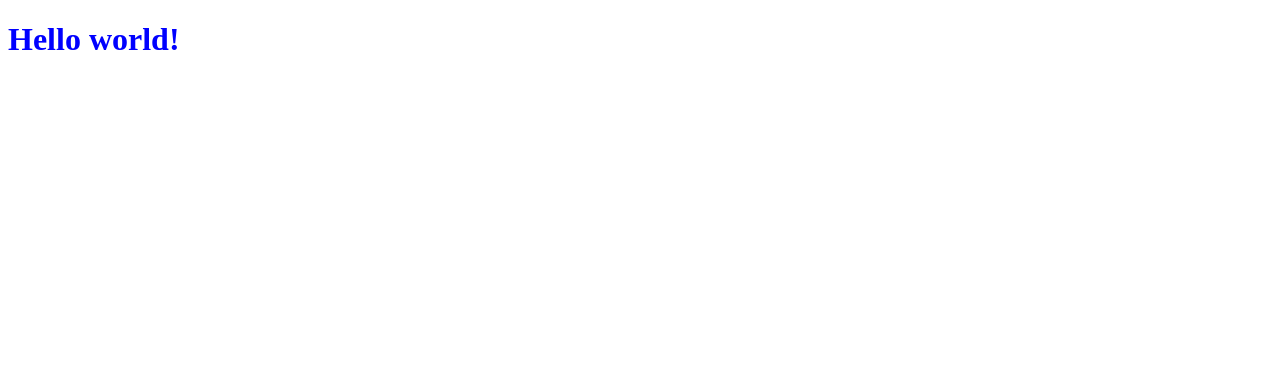
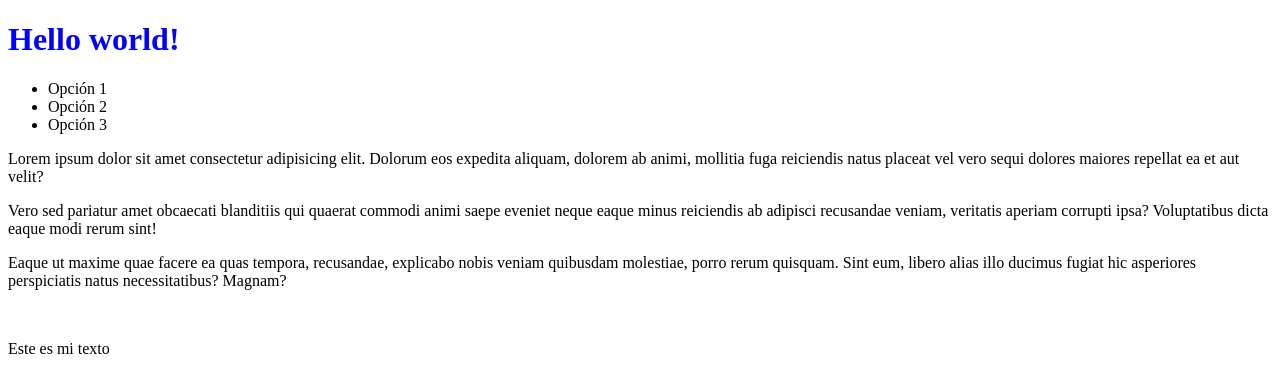
Before and after one commit to VictorCruk/Pruebas, a plain HTML site: page index.html in a window 1280 px wide. Drawn offline with Linux system fonts and the light colour scheme.

Commit message:
Add text to body index

```diff
--- a/index.html
+++ b/index.html
@@ -8,5 +8,20 @@
 </head>
 <body>
     <h1>Hello world!</h1>
+
+    <ul>
+        <li><span class="hello1">Opción 1</span></li>
+        <li><span class="hello2">Opción 2</span></li>
+        <li><span class="hello3">Opción 3</span></li>
+    </ul>
+
+    <div class="principal">
+        <p>Lorem ipsum dolor sit amet consectetur adipisicing elit. Dolorum eos expedita aliquam, dolorem ab animi, mollitia fuga reiciendis natus placeat vel vero sequi dolores maiores repellat ea et aut velit?</p>
+        <p>Vero sed pariatur amet obcaecati blanditiis qui quaerat commodi animi saepe eveniet neque eaque minus reiciendis ab adipisci recusandae veniam, veritatis aperiam corrupti ipsa? Voluptatibus dicta eaque modi rerum sint!</p>
+        <p>Eaque ut maxime quae facere ea quas tempora, recusandae, explicabo nobis veniam quibusdam molestiae, porro rerum quisquam. Sint eum, libero alias illo ducimus fugiat hic asperiores perspiciatis natus necessitatibus? Magnam?</p>
+    </div>
+
+    <img src="" alt="">
+    <p title="presentacion">Este es mi texto</p>
 </body>
 </html>
```
